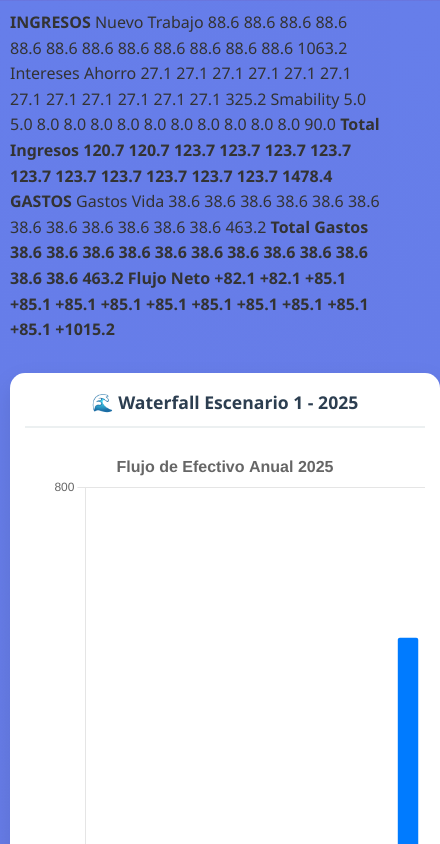
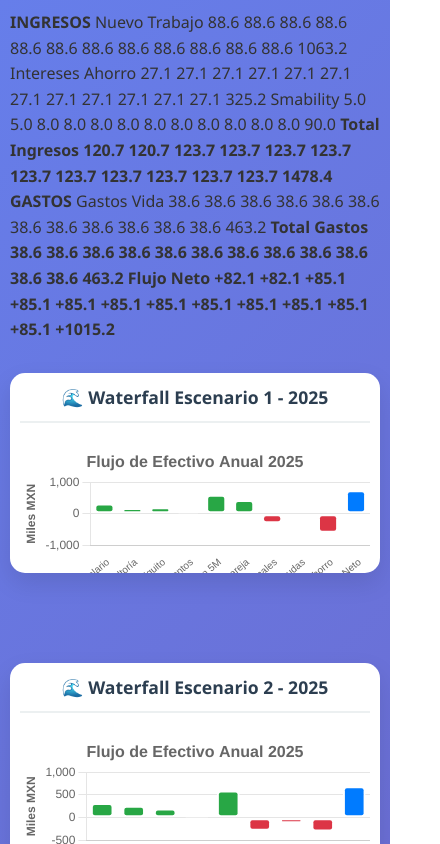
Before and after one commit to Kilobato04/091525, a website: page index.html in a window 390 px wide. Both pictures are taken after a click on the button "📈 Gráficos Waterfall". Shown: the top 844 px of the page, 440 px wide, since content can reach past the window. Drawn offline with nearby package versions, Linux system fonts and the light colour scheme.

Commit message:
Update styles.css

```diff
--- a/assets/css/styles.css
+++ b/assets/css/styles.css
@@ -23,6 +23,9 @@ body {
     padding: 30px;
     box-shadow: 0 20px 40px rgba(0, 0, 0, 0.1);
     backdrop-filter: blur(10px);
+    overflow-x: hidden;
+    width: 100%;
+    box-sizing: border-box;
 }
 
 /* ===== TYPOGRAPHY ===== */
@@ -107,6 +110,14 @@ h4 {
     display: grid;
     grid-template-columns: 1fr 1fr;
     gap: 30px;
+    width: 100%;
+    max-width: 100%;
+}
+
+.charts-grid .chart-container {
+    height: 350px;
+    min-height: 350px;
+    max-height: 350px;
 }
 
 .summary-grid {
@@ -165,6 +176,9 @@ h4 {
     background: #f8f9fa;
     border-radius: 10px;
     box-shadow: 0 2px 4px rgba(0, 0, 0, 0.05);
+    overflow-x: auto;
+    width: 100%;
+    box-sizing: border-box;
 }
 
 .year-title {
@@ -189,6 +203,7 @@ h4 {
     border-radius: 8px;
     overflow: hidden;
     box-shadow: 0 4px 8px rgba(0,0,0,0.1);
+    table-layout: fixed;
 }
 
 .monthly-table th,
@@ -197,6 +212,8 @@ h4 {
     padding: 8px 4px;
     text-align: center;
     transition: background-color 0.2s ease;
+    word-wrap: break-word;
+    overflow: hidden;
 }
 
 .monthly-table th {
@@ -306,10 +323,21 @@ h4 {
     border-radius: 15px;
     box-shadow: 0 10px 25px rgba(0, 0, 0, 0.1);
     transition: transform 0.3s ease;
+    position: relative;
+    width: 100%;
+    height: 400px;
+    overflow: hidden;
 }
 
 .chart-container:hover {
     transform: translateY(-3px);
+}
+
+.chart-container canvas {
+    max-width: 100% !important;
+    max-height: 350px !important;
+    width: auto !important;
+    height: auto !important;
 }
 
 .chart-title {
@@ -477,6 +505,18 @@ h4 {
         padding: 12px 8px;
         font-size: 0.9em;
     }
+
+    .chart-container {
+        height: 300px;
+        min-height: 300px;
+        max-height: 300px;
+    }
+
+    .charts-grid .chart-container {
+        height: 300px;
+        min-height: 300px;
+        max-height: 300px;
+    }
 }
 
 @media (max-width: 768px) {
@@ -522,6 +562,15 @@ h4 {
 
     .chart-container {
         padding: 15px;
+        height: 250px;
+        min-height: 250px;
+        max-height: 250px;
+    }
+
+    .charts-grid .chart-container {
+        height: 250px;
+        min-height: 250px;
+        max-height: 250px;
     }
 
     .executive-summary,
@@ -560,6 +609,19 @@ h4 {
 
     .chart-title {
         font-size: 1.1em;
+    }
+
+    .chart-container {
+        padding: 10px;
+        height: 200px;
+        min-height: 200px;
+        max-height: 200px;
+    }
+
+    .charts-grid .chart-container {
+        height: 200px;
+        min-height: 200px;
+        max-height: 200px;
     }
 }
 
```
